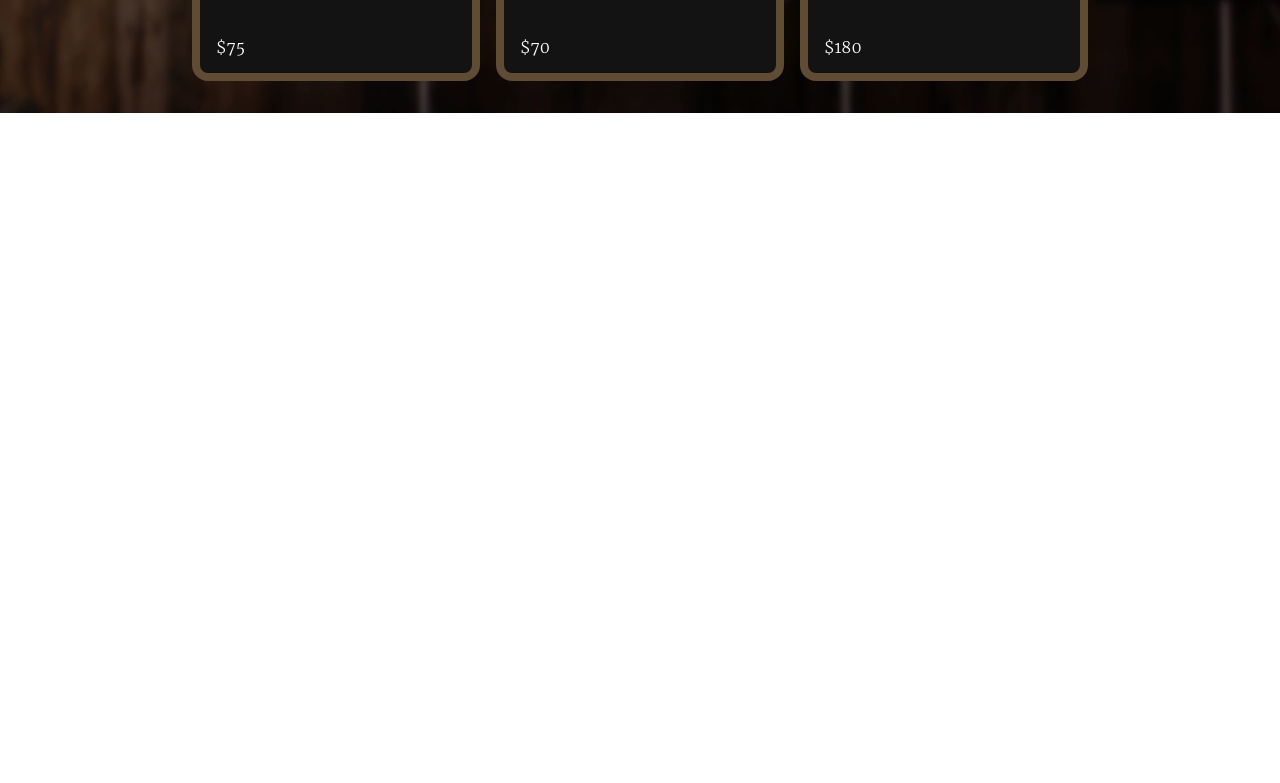
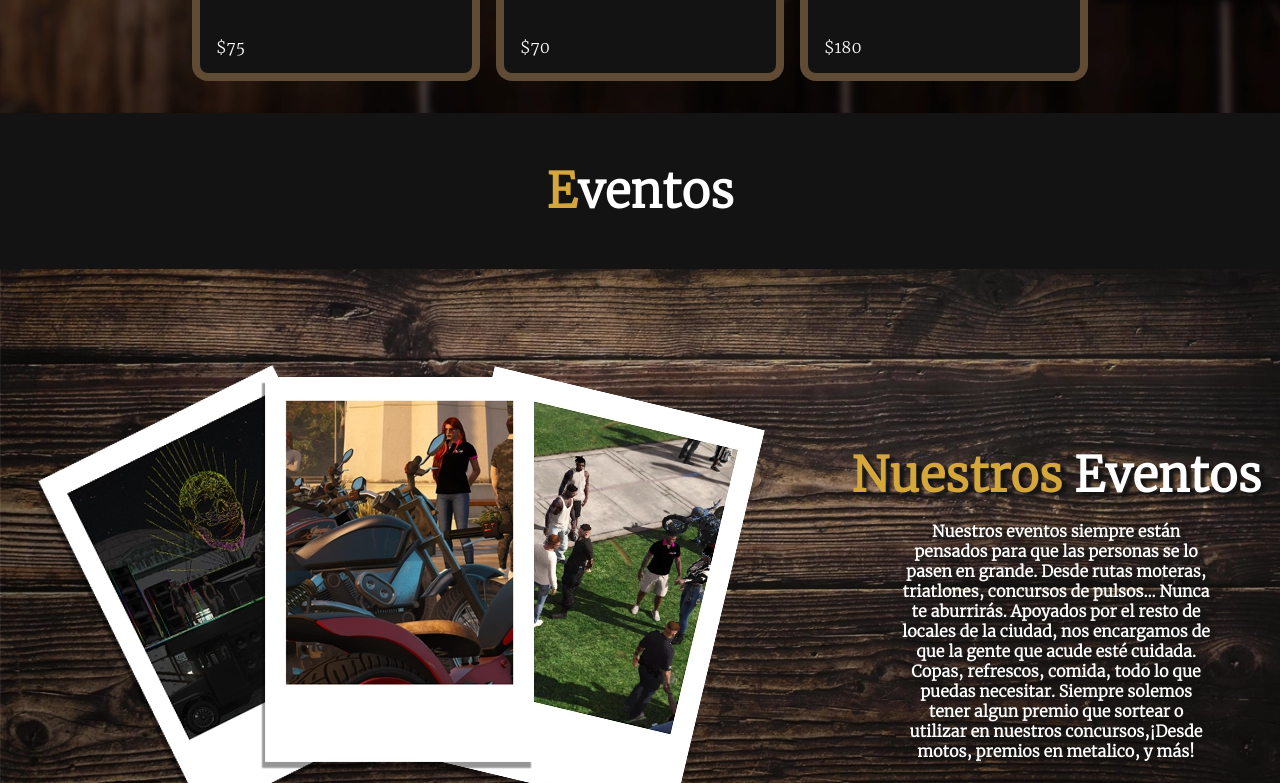
Before and after one commit to JDDev7/yellowjack-react-site, a React (Vite) app in the folder yellowjack/: page / in a window 1280 px wide. Shown: the part 2137-2920 px from the top of the page. Before the commit the page ends 2250 px from the top, so only its background shows below. Built offline with nearby package versions, Linux system fonts and the light colour scheme.

Commit message:
First commit for events section

```diff
--- a/yellowjack/src/App.tsx
+++ b/yellowjack/src/App.tsx
@@ -3,6 +3,7 @@ import { SelectedPage } from "@/shared/types";
 import Home from "@/scenes/Home";
 import { useEffect, useState } from "react";
 import SectionSeparation from "./components/SectionSeparation";
+import Eventos from "@/scenes/eventos";
 
 import NuestraCarta from "./scenes/nuestraCarta";
 function App() {
@@ -26,8 +27,10 @@ function App() {
     <>
      <Navbar isTopOfPage={isTopOfPage} selectedPage={selectedPage} setSelectedPage={setSelectedPage}></Navbar>
      <Home setSelectedPage={setSelectedPage}></Home>
-     <SectionSeparation titleSpan="Nuestra" title="Carta"/>
+     <SectionSeparation titleSpan="Nuestra" title=" Carta"/>
      <NuestraCarta setSelectedPage={setSelectedPage}></NuestraCarta>
+     <SectionSeparation titleSpan="E" title="ventos"/>
+     <Eventos setSelectedPage={setSelectedPage}></Eventos>
     </>
   )
 }
--- a/yellowjack/src/components/SectionSeparation.tsx
+++ b/yellowjack/src/components/SectionSeparation.tsx
@@ -1,13 +1,15 @@
 
 type Props = {
     titleSpan: string;
-    title: string;
+    title?: string;
 }
 
 const SectionSeparation = ({ title, titleSpan }: Props) => {
+  const renderTitle = title || ''; // Use an empty string if title is undefined
+
   return (
     <div className="section-separation">
-        <h1 className="section-separation-title"><span className="separation-span-title">{titleSpan}</span>{` ${title}`}</h1>
+        <h1 className="section-separation-title"><span className="separation-span-title">{titleSpan}</span>{`${renderTitle}`}</h1>
     </div>
   )
 }
--- a/yellowjack/src/index.css
+++ b/yellowjack/src/index.css
@@ -417,6 +417,61 @@ body {
   border-bottom-color: var(--primary);
 }
 
+/* Events section */
+
+.eventos-container {
+  display: flex;
+  flex-direction: row;
+  width: 100%;
+  padding-top: 2rem;
+  padding-bottom: 2rem;
+  background-image: url("./assets/header-bg.webp");
+  background-size: cover;
+  background-repeat: no-repeat;
+  align-items: center;
+}
+
+.eventos-imgs img {
+  width: 100%;
+  height: auto;
+  min-width: 800px;
+}
+
+.eventos-text {
+  display: flex;
+  flex-direction: column;
+  align-items: center;
+  align-content: space-between;
+  width: 100%;
+  padding-left: 2rem;
+}
+
+.eventos-title {
+  font-size: 3rem;
+  font-weight: bold;
+  font-family: var(--font-merriweather);
+  text-shadow: 5px 3px 3px var(--navbar-background-color);
+  color: white;
+}
+
+.eventos-description {
+  font-size: 1rem;
+  font-weight: bold;
+  margin-top: 1rem;
+  font-family: var(--font-merriweather);
+  color: white;
+  width: 70%;
+  text-align: center;
+  text-shadow: 5px 3px 3px var(--navbar-background-color);
+}
+
+.eventos-text .span-text-color {
+  color: var(--primary);
+  font-weight: bold;
+  text-shadow: 5px 3px 3px var(--navbar-background-color);
+}
+
+
 /* media querys */
 @media (min-width: 1060px) and (max-width: 1400px) {
 /* Home section tablets */
--- /dev/null
+++ b/yellowjack/src/scenes/eventos/index.tsx
@@ -0,0 +1,32 @@
+import { SelectedPage } from '@/shared/types'
+import { motion } from 'framer-motion';
+
+type Props = {
+    setSelectedPage: (value: SelectedPage) => void;
+}
+
+const Eventos = ({ setSelectedPage }: Props) => {
+  return (
+    <section id="eventos">
+
+      <motion.div className='eventos-container' onViewportEnter={() => setSelectedPage(SelectedPage.OurEvents)}>
+        {/* Parte Izquierda */}
+        <motion.div className='eventos-imgs'>
+            <img src="src/assets/eventos.webp" alt="imagen-eventos" />
+        </motion.div>
+        {/* Parte Derecha */}
+        <motion.div className='eventos-text'>
+            <h2 className='eventos-title'>
+                <span className='span-text-color'>Nuestros</span> Eventos
+            </h2>
+            <p className='eventos-description'>
+                Nuestros eventos siempre están pensados para que las personas se lo pasen en grande. Desde rutas moteras, triatlones, concursos de pulsos... Nunca te aburrirás. Apoyados por el resto de locales de la ciudad, nos encargamos de que la gente que acude esté cuidada. Copas, refrescos, comida, todo lo que puedas necesitar. Siempre solemos tener algun premio que sortear o utilizar en nuestros concursos,¡Desde motos, premios en metalico, y más!
+            </p>
+        </motion.div>
+      </motion.div>
+
+    </section>
+  )
+}
+
+export default Eventos
```
Also changed, not shown: yellowjack/src/assets/eventos-bg.webp (added), yellowjack/src/assets/eventos.webp (added).
